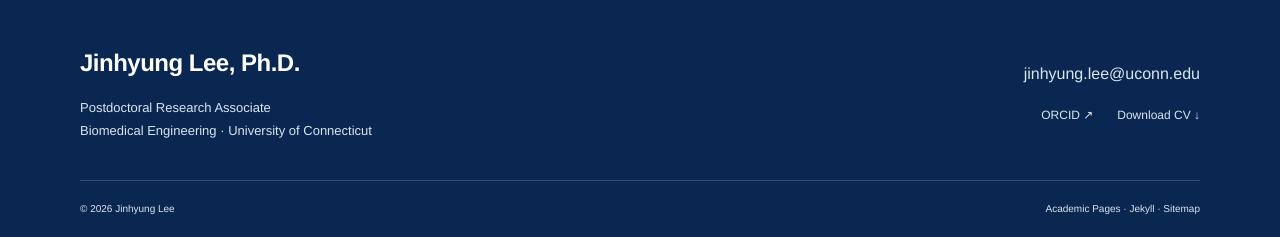
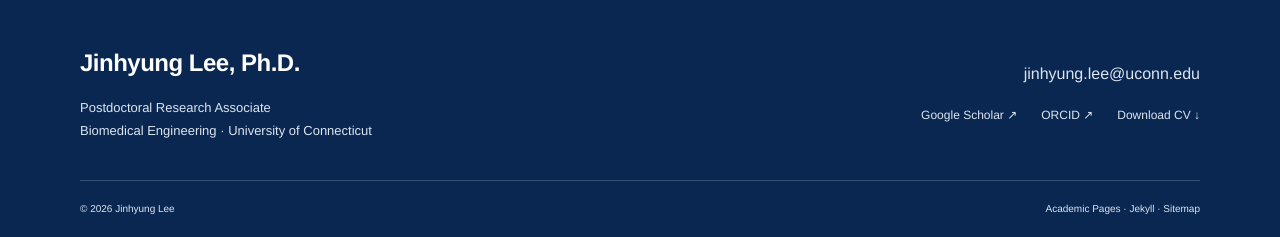
Before and after one commit to biojhleena-glitch/biojhleena-glitch.github.io, a Jekyll site: the page built from _pages/about.html, in a window 1280 px wide and 900 px high, scrolled down 3613 px. Shown: the part 660-897 px from the top of the window. Built offline with Jekyll 4.4.1, drawn with Linux system fonts in a browser that asks for light colours.

Commit message:
Connect the portfolio with Scholar and CV links

```diff
--- a/_includes/footer.html
+++ b/_includes/footer.html
@@ -1,7 +1,7 @@
 <footer class="site-footer">
   <div class="footer-main">
     <div><a class="footer-name" href="{{ '/' | relative_url }}">Jinhyung Lee, Ph.D.</a><p>Postdoctoral Research Associate<br>Biomedical Engineering · University of Connecticut</p></div>
-    <div class="footer-contact"><a href="mailto:{{ site.author.email }}">{{ site.author.email }}</a><div><a href="{{ site.author.orcid }}">ORCID ↗</a><a href="{{ '/files/Jinhyung-Lee-CV.pdf' | relative_url }}">Download CV ↓</a></div></div>
+    <div class="footer-contact"><a href="mailto:{{ site.author.email }}">{{ site.author.email }}</a><div><a href="https://scholar.google.com/citations?user=5KHBwwkAAAAJ&amp;hl=en">Google Scholar ↗</a><a href="{{ site.author.orcid }}">ORCID ↗</a><a href="{{ '/files/Jinhyung-Lee-CV.pdf' | relative_url }}">Download CV ↓</a></div></div>
   </div>
   <div class="footer-bottom"><p>© {{ site.time | date: '%Y' }} Jinhyung Lee</p><p><a href="https://github.com/academicpages/academicpages.github.io">Academic Pages</a> · <a href="https://jekyllrb.com/">Jekyll</a> · <a href="{{ '/sitemap/' | relative_url }}">Sitemap</a></p></div>
 </footer>
```
